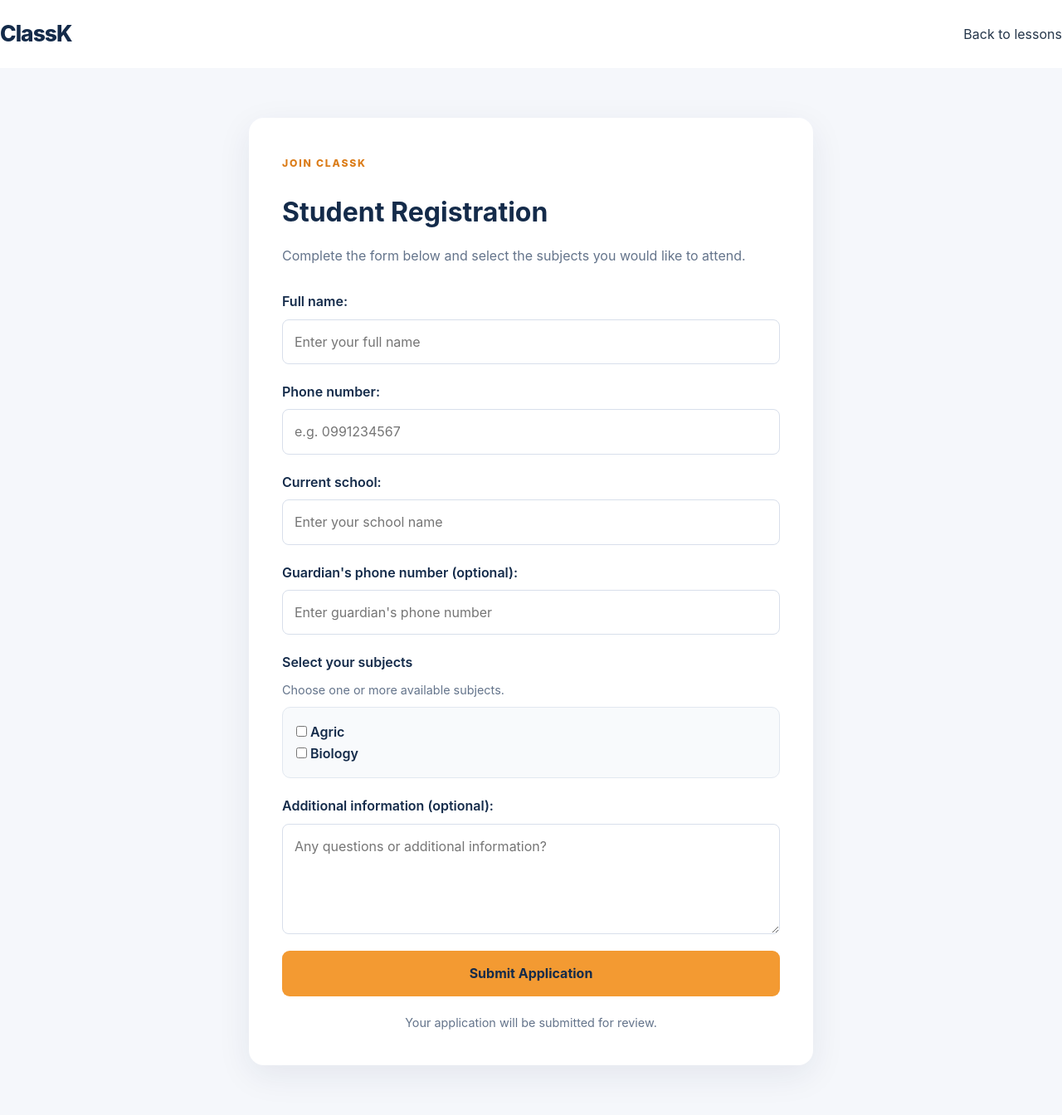
After one commit to Samuel265-Coder/lessons-web-app, a Django app: page /register/ in a window 1280 px wide. The commit adds this page. Shown: the whole page at 83% size. Run offline with Django 5.2, Linux system fonts and the light colour scheme; data comes from the database, SQL or seed files in the repository; both versions use the stored data as it was after the commit.

Commit message:
Add student registration feature

```diff
--- /dev/null
+++ b/lessons/forms.py
@@ -0,0 +1,63 @@
+
+from django import forms
+from .models import Subject
+
+
+class StudentRegistrationForm(forms.Form):
+    full_name = forms.CharField(
+        max_length=150,
+        label="Full name",
+        widget=forms.TextInput(
+            attrs={"placeholder": "Enter your full name"}
+        ),
+    )
+
+    phone_number = forms.CharField(
+        max_length=20,
+        label="Phone number",
+        widget=forms.TextInput(
+            attrs={"placeholder": "e.g. 0991234567"}
+        ),
+    )
+
+    school_name = forms.CharField(
+        max_length=150,
+        label="Current school",
+        widget=forms.TextInput(
+            attrs={"placeholder": "Enter your school name"}
+        ),
+    )
+
+    guardian_phone = forms.CharField(
+        max_length=20,
+        required=False,
+        label="Guardian's phone number (optional)",
+        widget=forms.TextInput(
+            attrs={"placeholder": "Enter guardian's phone number"}
+        ),
+    )
+
+    subjects = forms.ModelMultipleChoiceField(
+        queryset=Subject.objects.none(),
+        label="Select your subjects",
+        required=True,
+        widget=forms.CheckboxSelectMultiple,
+    )
+
+    message = forms.CharField(
+        required=False,
+        label="Additional information (optional)",
+        widget=forms.Textarea(
+            attrs={
+                "rows": 4,
+                "placeholder": "Any questions or additional information?"
+            }
+        ),
+    )
+
+    def __init__(self, *args, **kwargs):
+        super().__init__(*args, **kwargs)
+
+        self.fields["subjects"].queryset = (
+            Subject.objects.filter(is_available=True).order_by("name")
+        )
--- a/lessons/static/lessons/css/style.css
+++ b/lessons/static/lessons/css/style.css
@@ -1068,3 +1068,169 @@ a:focus-visible {
         transition-duration: 0.01ms !important;
     }
 }
+
+
+
+
+/* Student registration page */
+
+.registration-section {
+    min-height: 80vh;
+    padding: 60px 20px;
+    background: #f5f7fb;
+    display: flex;
+    justify-content: center;
+    align-items: flex-start;
+}
+
+.registration-card {
+    width: 100%;
+    max-width: 680px;
+    padding: 40px;
+    background: #ffffff;
+    border-radius: 18px;
+    box-shadow: 0 12px 40px rgba(20, 43, 74, 0.08);
+}
+
+.registration-card h1 {
+    color: #142b4a;
+    margin: 8px 0 12px;
+}
+
+.registration-intro {
+    color: #64748b;
+    line-height: 1.7;
+    margin-bottom: 28px;
+}
+
+.registration-form {
+    display: flex;
+    flex-direction: column;
+    gap: 20px;
+}
+
+.form-field {
+    display: flex;
+    flex-direction: column;
+    gap: 8px;
+}
+
+.form-field label {
+    font-weight: 600;
+    color: #142b4a;
+}
+
+.form-field input,
+.form-field textarea {
+    width: 100%;
+    box-sizing: border-box;
+    padding: 13px 14px;
+    border: 1px solid #d8dfeb;
+    border-radius: 8px;
+    font: inherit;
+    color: #142b4a;
+    background: #fff;
+}
+
+.form-field input:focus,
+.form-field textarea:focus {
+    outline: 2px solid #f39a32;
+    outline-offset: 1px;
+    border-color: #f39a32;
+}
+
+.subject-checkboxes {
+    padding: 16px;
+    background: #f8fafc;
+    border: 1px solid #e2e8f0;
+    border-radius: 10px;
+}
+
+.subject-checkboxes ul {
+    list-style: none;
+    margin: 0;
+    padding: 0;
+    display: grid;
+    gap: 12px;
+}
+
+.subject-checkboxes li {
+    display: flex;
+    align-items: center;
+    gap: 10px;
+}
+
+.subject-checkboxes input[type="checkbox"] {
+    width: auto;
+    accent-color: #f39a32;
+}
+
+.field-help,
+.privacy-note {
+    font-size: 0.9rem;
+    color: #64748b;
+}
+
+.form-field ul.errorlist,
+.form-errors ul {
+    color: #b42318;
+    font-size: 0.9rem;
+    margin: 0;
+    padding-left: 18px;
+}
+
+.register-button {
+    display: inline-block;
+    padding: 14px 20px;
+    border: none;
+    border-radius: 9px;
+    background: #f39a32;
+    color: #142b4a;
+    font: inherit;
+    font-weight: 700;
+    text-align: center;
+    text-decoration: none;
+    cursor: pointer;
+    transition: background 0.2s ease;
+}
+
+.register-button:hover {
+    background: #e88920;
+}
+
+.privacy-note {
+    text-align: center;
+    margin: 0;
+}
+
+.success-card {
+    text-align: center;
+    margin-top: 30px;
+}
+
+.success-icon {
+    width: 64px;
+    height: 64px;
+    display: grid;
+    place-items: center;
+    margin: 0 auto 20px;
+    border-radius: 50%;
+    background: #e5f4e9;
+    color: #267545;
+    font-size: 2rem;
+    font-weight: 700;
+}
+
+.success-card .register-button {
+    margin-top: 20px;
+}
+
+@media (max-width: 600px) {
+    .registration-section {
+        padding: 30px 14px;
+    }
+
+    .registration-card {
+        padding: 24px 18px;
+    }
+}
--- /dev/null
+++ b/lessons/templates/lessons/registration-form.html
@@ -0,0 +1,94 @@
+
+{% load static %}
+
+<!DOCTYPE html>
+<html lang="en">
+<head>
+    <meta charset="UTF-8">
+    <meta name="viewport" content="width=device-width, initial-scale=1.0">
+    <title>Student Registration | ClassK</title>
+    <link rel="stylesheet" href="{% static 'lessons/css/style.css' %}">
+</head>
+<body>
+
+    <nav class="navbar">
+        <a href="{% url 'subject' %}" class="brand">ClassK</a>
+        <a href="{% url 'subject' %}" class="nav-link">
+            Back to lessons
+        </a>
+    </nav>
+
+    <main class="registration-section">
+        <div class="registration-card">
+            <p class="eyebrow">JOIN CLASSK</p>
+            <h1>Student Registration</h1>
+            <p class="registration-intro">
+                Complete the form below and select the subjects
+                you would like to attend.
+            </p>
+
+            <form method="post" class="registration-form">
+                {% csrf_token %}
+
+                {% if form.non_field_errors %}
+                    <div class="form-errors">
+                        {{ form.non_field_errors }}
+                    </div>
+                {% endif %}
+
+                <div class="form-field">
+                    {{ form.full_name.label_tag }}
+                    {{ form.full_name }}
+                    {{ form.full_name.errors }}
+                </div>
+
+                <div class="form-field">
+                    {{ form.phone_number.label_tag }}
+                    {{ form.phone_number }}
+                    {{ form.phone_number.errors }}
+                </div>
+
+                <div class="form-field">
+                    {{ form.school_name.label_tag }}
+                    {{ form.school_name }}
+                    {{ form.school_name.errors }}
+                </div>
+
+                <div class="form-field">
+                    {{ form.guardian_phone.label_tag }}
+                    {{ form.guardian_phone }}
+                    {{ form.guardian_phone.errors }}
+                </div>
+
+                <div class="form-field">
+                    <label>{{ form.subjects.label }}</label>
+                    <p class="field-help">
+                        Choose one or more available subjects.
+                    </p>
+
+                    <div class="subject-checkboxes">
+                        {{ form.subjects }}
+                    </div>
+
+                    {{ form.subjects.errors }}
+                </div>
+
+                <div class="form-field">
+                    {{ form.message.label_tag }}
+                    {{ form.message }}
+                    {{ form.message.errors }}
+                </div>
+
+                <button type="submit" class="register-button">
+                    Submit Application
+                </button>
+
+                <p class="privacy-note">
+                    Your application will be submitted for review.
+                </p>
+            </form>
+        </div>
+    </main>
+
+</body>
+</html>
--- a/lessons/templates/lessons/subjects-list.html
+++ b/lessons/templates/lessons/subjects-list.html
@@ -216,10 +216,10 @@
                                     </strong>
                                 </div>
 
-                                <a href="#contact"
+                                <a href="{% url 'register_student' %}"
                                    class="subject-link"
                                    aria-label="Enquire about {{ subject.name }}">
-                                    Enquire
+                                    Apply Now
                                     <span aria-hidden="true">&rarr;</span>
                                 </a>
                             </div>
--- a/lessons/urls.py
+++ b/lessons/urls.py
@@ -1,6 +1,9 @@
 from django.urls import path
-from lessons.views import subject
+from lessons.views import (subject,
+                           register_student
+                           )
 
 urlpatterns = [
-    path("subjects/", subject, name="subject")
+    path("", subject, name="subject"),
+    path('register/', register_student, name='register_student'),
 ]
--- a/lessons/views.py
+++ b/lessons/views.py
@@ -1,5 +1,13 @@
-from django.shortcuts import render
-from .models import Subject
+from django.shortcuts import render, redirect
+from .models import (
+    Subject,
+    Student,
+    Application,
+    ApplicationSubject
+    )
+
+from django.db import transaction
+from .forms import StudentRegistrationForm
 
 
 def subject(request):
@@ -16,3 +24,47 @@ def subject(request):
         "lessons/subjects-list.html",
         context,
     )
+
+def register_student(request):
+    if request.method == "POST":
+        form = StudentRegistrationForm(request.POST)
+
+        if form.is_valid():
+            with transaction.atomic():
+                student = Student.objects.create(
+                    full_name=form.cleaned_data["full_name"],
+                    phone_number=form.cleaned_data["phone_number"],
+                    school_name=form.cleaned_data["school_name"],
+                    guardian_phone=form.cleaned_data["guardian_phone"],
+                )
+
+                application = Application.objects.create(
+                    student=student,
+                    message=form.cleaned_data["message"],
+                )
+
+                selected_subjects = form.cleaned_data["subjects"]
+
+                ApplicationSubject.objects.bulk_create([
+                    ApplicationSubject(
+                        application=application,
+                        subject=subject,
+                        fee_at_application=subject.fee,
+                    )
+                    for subject in selected_subjects
+                ])
+
+            return render(
+                request,
+                "lessons/registration-success.html",
+                {"application": application},
+            )
+
+    else:
+        form = StudentRegistrationForm()
+
+    return render(
+        request,
+        "lessons/registration-form.html",
+        {"form": form},
+    )
```
Also changed, not shown: lessons/templates/lessons/registration-success.html (added, +50 -0 lines), db.sqlite3.
